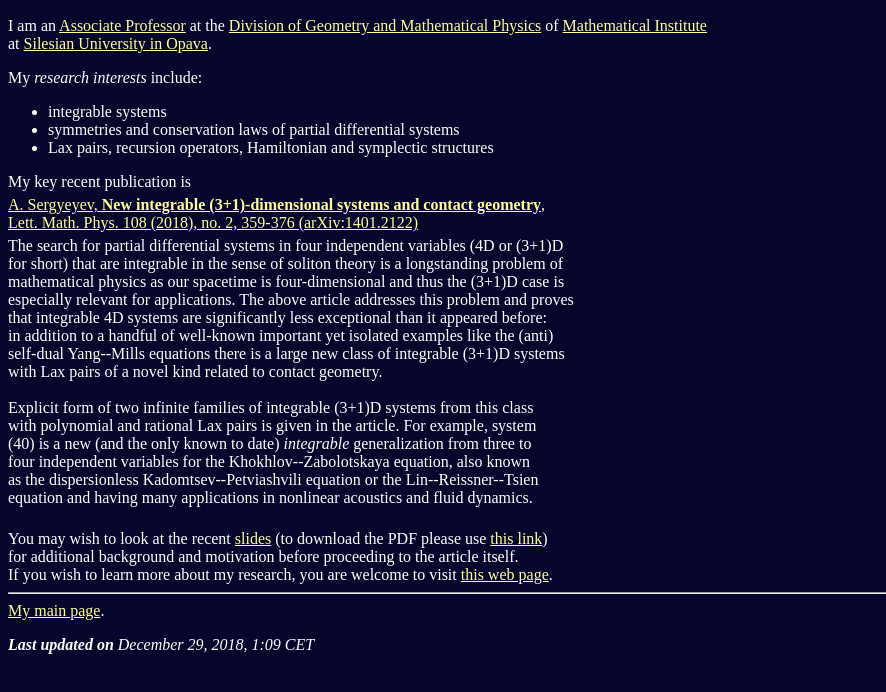
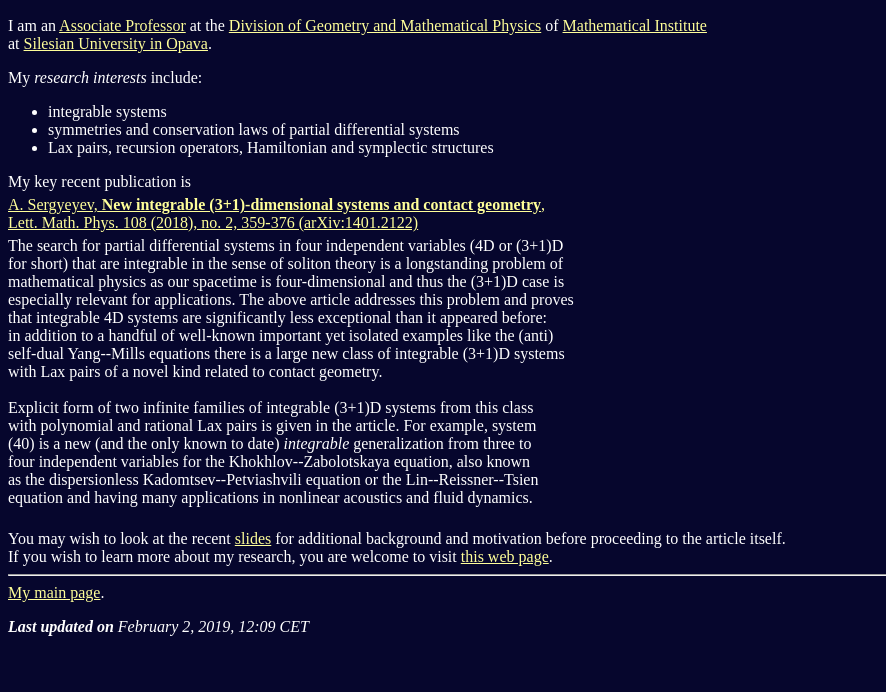
Before and after one commit to articek/articek.github.io, a plain HTML site: page index.html in a window 1280 px wide. Shown: the part 90-782 px from the top of the page, without its empty margins (0-886 px from the left). Drawn offline with Linux system fonts and the light colour scheme.

Commit message:
Update index.html

```diff
--- a/index.html
+++ b/index.html
@@ -91,17 +91,15 @@
     <div style="text-align:left"><font size="3"><font size="3">
           <p style="margin:0 0 5px 0;padding:0"> </p>
           You may wish to look at the recent <a
-href="https://docs.google.com/viewer?a=v&amp;pid=sites&amp;srcid=ZGVmYXVsdGRvbWFpbnxhcnR1cnNlcmd5ZXlldnxneDo1OWRiOWFkMDc1NDIxMDM4"
-            target="_blank">slides</a> (to download the PDF please use <a
-href="https://sites.google.com/site/artursergyeyev/research/Sergyeyev.Opava.pdf?attredirects=0&amp;d=1"
-            target="_blank">this link</a>)<br>
-          for additional background and motivation before proceeding to
+href="https://figshare.com/articles/Multidimensional_Integrability_via_Geometry/7531529"
+            target="_blank">slides</a>
+        for additional background and motivation before proceeding to
           the article itself.<br>
         </font></font></div>
     If you wish to learn more about my research, you are welcome to
     visit <a href="http://sites.google.com/site/artursergyeyev">this
       web page</a>.<br>
     <hr><a href="https://sites.google.com/site/artursergyeyev/">My main page</a>.
-    <p><i><b>Last updated on </b>December 29, 2018, 1:09 CET</i> </p>
+    <p><i><b>Last updated on </b>February 2, 2019, 12:09 CET</i> </p>
   </body>
 </html>
```
